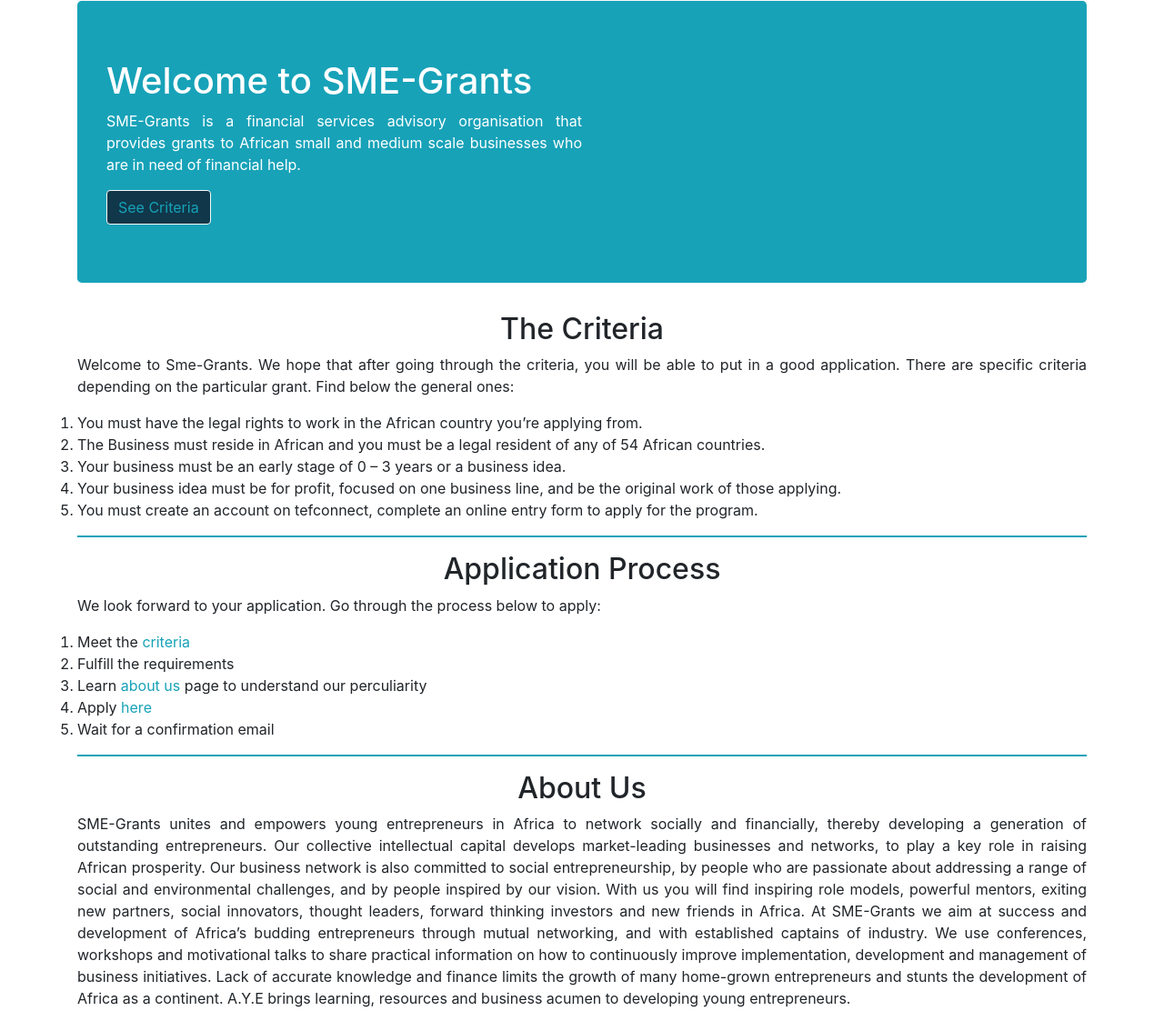
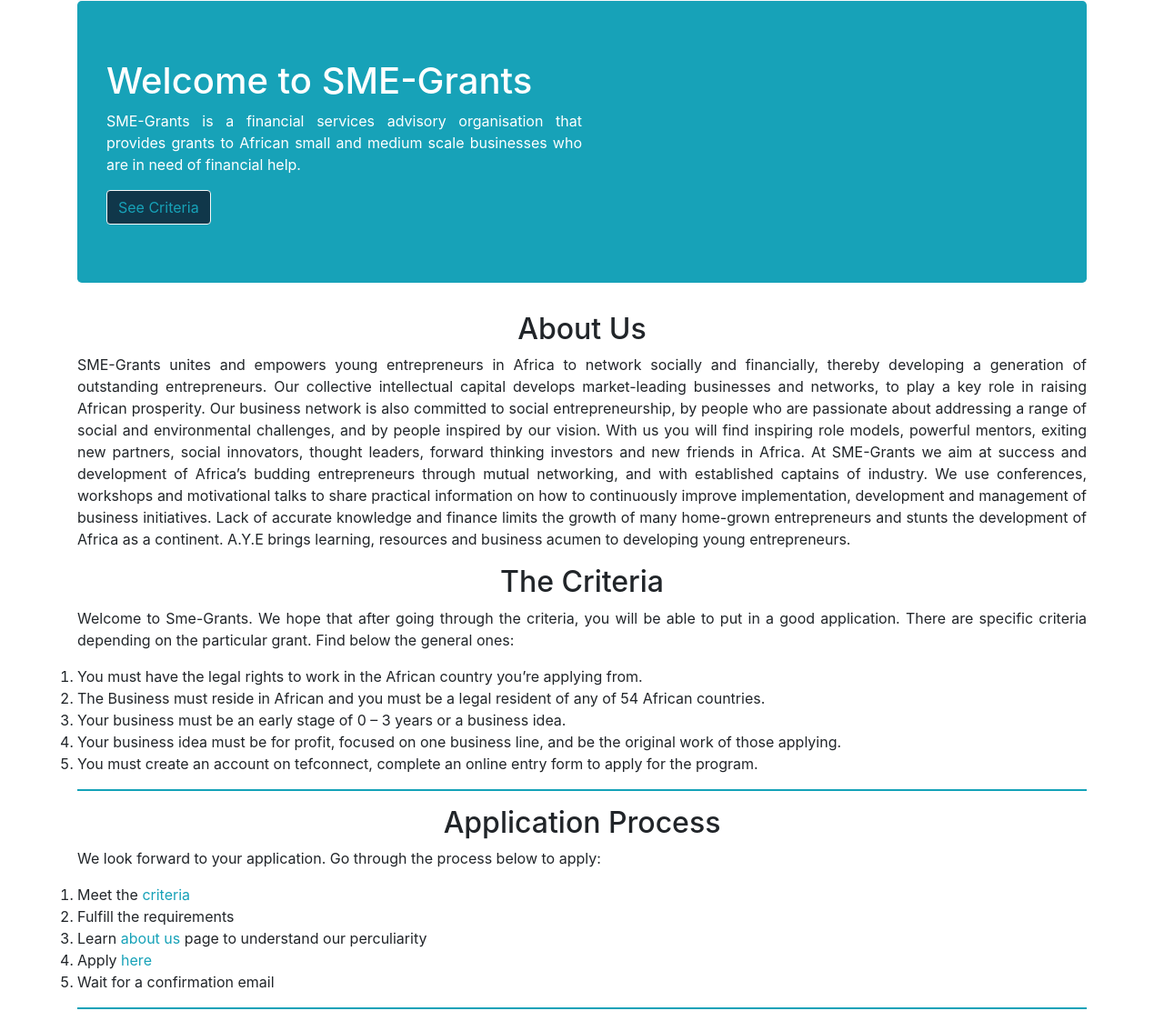
Before and after one commit to opeyemipeter1759/TeamA-20-Hack3, a plain HTML site: page index.html in a window 1280 px wide. Shown: the part 75-1198 px from the top of the page at 91% size. Drawn offline with nearby package versions, Linux system fonts and the light colour scheme.

Commit message:
moved about us up

```diff
--- a/index.html
+++ b/index.html
@@ -45,6 +45,31 @@
                     <button type="button" class="btn btn-light"><a href="#requirements" class="text-info">See Criteria</a></button>
                 </div>
             </div>
+            <section id="aboutus" class="text-center">
+                <h2>About Us</h2>
+                <P>
+                    SME-Grants unites and empowers young entrepreneurs in Africa to network socially and financially, thereby
+                    developing a
+                    generation of outstanding entrepreneurs. Our collective intellectual capital develops market-leading businesses
+                    and
+                    networks, to play a key role in raising African prosperity.
+                    Our business network is also committed to social entrepreneurship, by people who are passionate about addressing
+                    a range
+                    of social and environmental challenges, and by people inspired by our vision. With us you will find inspiring
+                    role
+                    models, powerful mentors, exiting new partners, social innovators, thought leaders, forward thinking investors
+                    and new
+                    friends in Africa.
+                    At SME-Grants we aim at success and development of Africa’s budding entrepreneurs through mutual networking, and
+                    with
+                    established captains of industry. We use conferences, workshops and motivational talks to share practical
+                    information on
+                    how to continuously improve implementation, development and management of business initiatives.
+                    Lack of accurate knowledge and finance limits the growth of many home-grown entrepreneurs and stunts the
+                    development of
+                    Africa as a continent. A.Y.E brings learning, resources and business acumen to developing young entrepreneurs.
+                </P>
+            </section>
             <section id="requirements">
                 <h2 >The Criteria</h2>
                 <p> Welcome to Sme-Grants. We hope that after going through the criteria, you will be able to put in a good application. There are  specific criteria depending on the particular grant. Find below the general ones:
@@ -71,25 +96,6 @@
                 </p>
             </section>
             <hr>
-            <section id="aboutus" class="text-center">
-                <h2>About Us</h2>
-                <P>
-                    SME-Grants unites and empowers young entrepreneurs in Africa to network socially and financially, thereby developing a
-                    generation of outstanding entrepreneurs. Our collective intellectual capital develops market-leading businesses and
-                    networks, to play a key role in raising African prosperity.
-                    Our business network is also committed to social entrepreneurship, by people who are passionate about addressing a range
-                    of social and environmental challenges, and by people inspired by our vision. With us you will find inspiring role
-                    models, powerful mentors, exiting new partners, social innovators, thought leaders, forward thinking investors and new
-                    friends in Africa.
-                    At SME-Grants we aim at success and development of Africa’s budding entrepreneurs through mutual networking, and with
-                    established captains of industry. We use conferences, workshops and motivational talks to share practical information on
-                    how to continuously improve implementation, development and management of business initiatives.
-
-                    Lack of accurate knowledge and finance limits the growth of many home-grown entrepreneurs and stunts the development of
-                    Africa as a continent. A.Y.E brings learning, resources and business acumen to developing young entrepreneurs.
-                </P>
-
-            </section>
 
         </div>
         <div class="footer bg-info">
```
Also changed, not shown: grant.html (+1 -1 lines).
